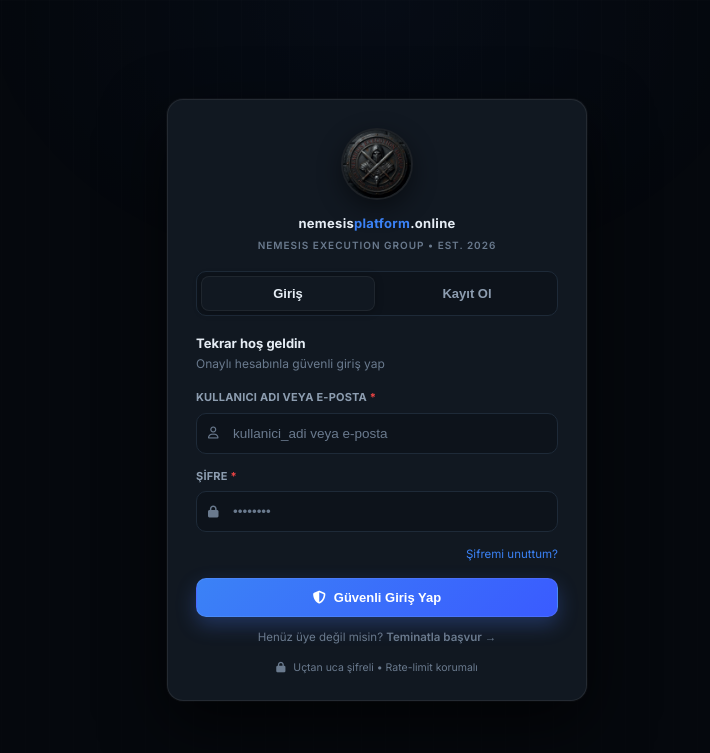
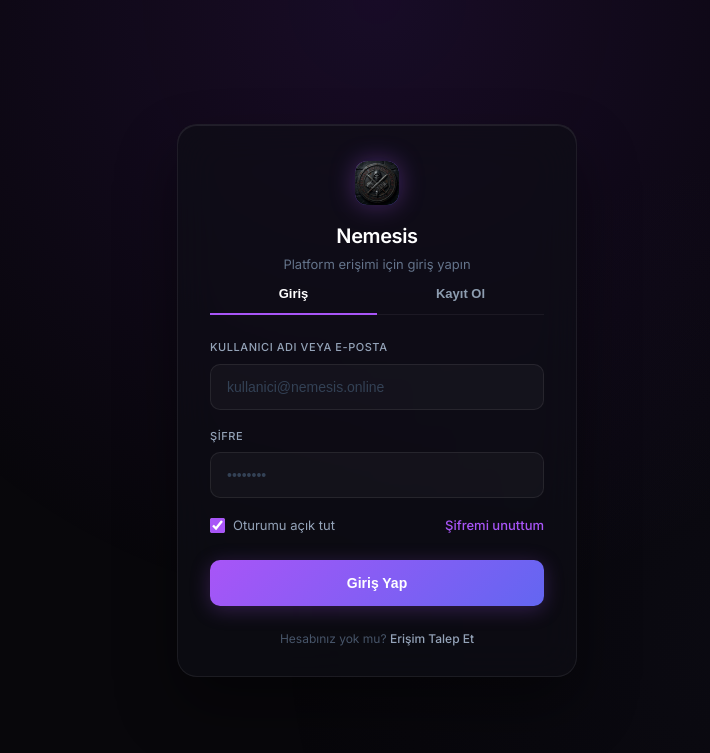
Before and after one commit to ByFieber/darkcloud-underground, a plain HTML site: page index.html in a window 1280 px wide. Shown: the top 753 px of the page, without its empty margins (263-973 px from the left). Drawn offline with Linux system fonts and the light colour scheme.

Commit message:
login sade mukemmel: verilen tasarim birebir, sacma metinler silindi, tek kart 400px, cift scrollbar duzeltildi

```diff
--- a/index.html
+++ b/index.html
@@ -13,31 +13,48 @@
 *{box-sizing:border-box;margin:0;padding:0}
 body{font-family:Inter,system-ui,sans-serif;background:var(--bg);color:var(--text);line-height:1.5;font-size:14px;-webkit-font-smoothing:antialiased}
 a{color:var(--blue);text-decoration:none}
-.gate{position:fixed;inset:0;z-index:100;background:#05080d;display:grid;place-items:center;padding:20px;overflow:auto;-webkit-overflow-scrolling:touch;min-height:100vh}
-.gate::before{content:"";position:fixed;inset:0;background:radial-gradient(700px 500px at 50% 0%, rgba(59,130,246,.08), transparent 60%), linear-gradient(rgba(255,255,255,.015) 1px, transparent 1px), linear-gradient(90deg, rgba(255,255,255,.015) 1px, transparent 1px);background-size:auto,auto,24px 24px,24px 24px;pointer-events:none;opacity:.5}
+body.gate-open{overflow:hidden}
+/* === MÜKEMMEL LOGIN - verdiğin tasarım birebir, tek scrollbar === */
+.gate{position:fixed;inset:0;z-index:100;background:#08070b;display:flex;justify-content:center;align-items:center;padding:20px;overflow:auto;-webkit-overflow-scrolling:touch}
+.gate::before{content:"";position:fixed;inset:0;background:radial-gradient(circle at 50% 0%, rgba(120,40,200,.15) 0%, transparent 60%), radial-gradient(circle at 80% 80%, rgba(50,50,100,.08) 0%, transparent 40%);pointer-events:none}
 .gate.hide{display:none}
-.gate-card{width:100%;max-width:420px;background:var(--panel);border:1px solid rgba(255,255,255,.08);border-radius:16px;overflow:hidden;box-shadow:0 24px 64px rgba(0,0,0,.65), 0 0 0 1px rgba(255,255,255,.04);position:relative;margin:auto}
-.gate-head{padding:28px 28px 0;text-align:center}
-.login-logo{width:72px;height:72px;border-radius:50%;border:2px solid rgba(255,255,255,.08);box-shadow:0 8px 24px rgba(0,0,0,.45);object-fit:cover;background:#0a0e13;display:block;margin:0 auto 14px}
-.gate-brand{font-size:13px;font-weight:700;letter-spacing:.3px;color:var(--text)}
-.gate-brand b{color:var(--blue)}
-.gate-sub{font-size:10px;letter-spacing:1px;color:var(--muted2);margin-top:4px;font-weight:600}
-.logo-img-sm{width:32px;height:32px;border-radius:50%;border:1px solid var(--border2);object-fit:cover;background:#0a0e13}
-.tabs2{display:flex;gap:6px;margin:18px 28px 0;background:var(--panel3);border:1px solid var(--border);border-radius:10px;padding:4px}
-.tabs2 button{flex:1;padding:9px 6px;font-size:13px;font-weight:700;border:none;background:transparent;color:var(--muted);cursor:pointer;border-radius:8px;transition:.15s}
-.tabs2 button.active{background:var(--panel);color:var(--text);box-shadow:0 1px 8px rgba(0,0,0,.25);border:1px solid rgba(255,255,255,.06)}
-.gate-body{padding:18px 28px 24px}
+.gate-card{width:100%;max-width:400px;background:rgba(15,15,22,.65);backdrop-filter:blur(20px);-webkit-backdrop-filter:blur(20px);border:1px solid rgba(255,255,255,.07);border-radius:20px;box-shadow:0 30px 60px rgba(0,0,0,.4), inset 0 1px 0 rgba(255,255,255,.08);position:relative;margin:auto;overflow:hidden}
+.gate-head{padding:36px 32px 0;text-align:center}
+.login-logo{width:44px;height:44px;margin:0 auto 16px auto;background:linear-gradient(135deg, #a855f7 0%, #6366f1 100%);border-radius:12px;display:flex;align-items:center;justify-content:center;box-shadow:0 0 24px rgba(168,85,247,.35);object-fit:cover}
+.login-logo img{width:44px;height:44px;border-radius:12px;object-fit:cover}
+.logo-img-sm{width:32px;height:32px;border-radius:8px;object-fit:cover;background:linear-gradient(135deg, #a855f7 0%, #6366f1 100%)}
+.tabs2{display:flex;gap:0;margin:0 32px;border-bottom:1px solid rgba(255,255,255,.06)}
+.tabs2 button{flex:1;padding:12px 6px;font-size:13px;font-weight:600;border:none;background:transparent;color:var(--muted);cursor:pointer;border-bottom:2px solid transparent;margin-bottom:-1px;transition:.15s}
+.tabs2 button.active{color:#fff;border-bottom-color:#a855f7}
+.gate-body{padding:24px 32px 28px}
+@media(max-width:480px){.gate{padding:12px;align-items:flex-start}.gate-card{margin:12px auto;max-width:100%}.gate-head{padding:28px 20px 0}.gate-body{padding:18px 20px 22px}}
 .field{margin-bottom:14px}
 .field label{font-size:11px;font-weight:700;letter-spacing:.2px;color:var(--muted);display:block;margin-bottom:7px;text-transform:uppercase}
 .field label em{color:var(--red);font-style:normal}
 .field-wrap{position:relative}
 .field-wrap i{position:absolute;left:12px;top:50%;transform:translateY(-50%);color:var(--muted2);font-size:12px;pointer-events:none}
-.field input,.field select{width:100%;background:var(--panel3);border:1px solid var(--border);color:var(--text);padding:12px 12px 12px 36px;font-size:13.5px;outline:none;border-radius:10px;transition:.15s}
-.field input:focus,.field select:focus{border-color:var(--blue);box-shadow:0 0 0 3px rgba(59,130,246,.14);background:#0d131b}
-.field input::placeholder{color:var(--muted2)}
+.field input,.field select{width:100%;background:rgba(255,255,255,.03);border:1px solid rgba(255,255,255,.08);color:var(--text);padding:12px 12px 12px 36px;font-size:13.5px;outline:none;border-radius:10px;transition:.15s}
+.field input:focus,.field select:focus{border-color:rgba(168,85,247,.6);box-shadow:0 0 0 4px rgba(168,85,247,.12);background:rgba(255,255,255,.05)}
+.field input::placeholder{color:#334155}
 .hint{font-size:11px;color:var(--muted2);margin-top:6px}
 .err{font-size:12.5px;color:#ff6b6b;background:rgba(239,68,68,.07);border:1px solid rgba(239,68,68,.14);padding:10px 12px;margin-bottom:14px;display:none;border-radius:10px}
 .ok{font-size:12.5px;color:#10b981;background:rgba(16,185,129,.07);border:1px solid rgba(16,185,129,.14);padding:10px 12px;margin-bottom:14px;display:none;border-radius:10px}
+.form-group{margin-bottom:18px}
+.form-group label{display:block;font-size:11px;font-weight:500;color:#94a3b8;margin-bottom:8px;letter-spacing:.05em;text-transform:uppercase}
+.input-wrapper{position:relative;display:flex;align-items:center}
+.input-wrapper input{width:100%;height:46px;padding:0 16px;background:rgba(255,255,255,.03);border:1px solid rgba(255,255,255,.08);border-radius:10px;font-size:14px;color:#fff;outline:none;transition:.2s}
+.input-wrapper input::placeholder{color:#334155}
+.input-wrapper input:focus{background:rgba(255,255,255,.05);border-color:rgba(168,85,247,.6);box-shadow:0 0 0 4px rgba(168,85,247,.12)}
+.form-actions{display:flex;justify-content:space-between;align-items:center;margin:12px 0 24px 0;font-size:13px}
+.remember-me{display:flex;align-items:center;gap:8px;cursor:pointer;color:#94a3b8;user-select:none;font-size:13px}
+.remember-me input{accent-color:#a855f7;width:15px;height:15px;cursor:pointer}
+.forgot-pass{color:#a855f7;text-decoration:none;font-weight:500;font-size:13px}
+.forgot-pass:hover{color:#c084fc}
+.btn-submit{width:100%;height:46px;background:linear-gradient(135deg, #a855f7 0%, #6366f1 100%);border:none;border-radius:10px;color:#fff;font-size:14px;font-weight:600;cursor:pointer;transition:.25s;box-shadow:0 4px 20px rgba(168,85,247,.25)}
+.btn-submit:hover{opacity:.95;transform:translateY(-1px);box-shadow:0 6px 24px rgba(168,85,247,.35)}
+.card-footer{margin-top:24px;text-align:center;font-size:12px;color:#475569}
+.card-footer a{color:#94a3b8;text-decoration:none;font-weight:500}
+.card-footer a:hover{color:#fff}
 .check{font-size:11.5px;color:var(--muted);display:flex;gap:7px;align-items:flex-start;margin:8px 0}
 .check input{margin-top:2px;accent-color:var(--blue)}
 .check a{color:var(--blue)}
@@ -133,40 +150,39 @@ footer{max-width:1160px;margin:18px auto 0;padding:12px 14px;border-top:1px soli
 <div id="gate" class="gate">
   <div class="gate-card">
     <div class="gate-head">
-      <img src="logo.png" alt="NEMESIS" class="login-logo" onerror="this.style.display='none'">
-      <div class="gate-brand">nemesis<b>platform</b>.online</div>
-      <div class="gate-sub">NEMESIS EXECUTION GROUP • EST. 2026</div>
+      <div class="login-logo"><img src="logo.png" alt="NEMESIS" onerror="this.style.display='none';this.parentElement.innerHTML='<svg viewBox=&quot;0 0 24 24&quot; style=&quot;width:22px;height:22px;fill:none;stroke:#fff;stroke-width:2.2;stroke-linecap:round;stroke-linejoin:round&quot;><path d=&quot;M12 2L2 7l10 5 10-5-10-5zM2 17l10 5 10-5M2 12l10 5 10-5&quot;></path></svg>'"></div>
+      <div style="font-size:20px;font-weight:600;letter-spacing:-.02em;color:#fff">Nemesis</div>
+      <div style="font-size:13px;color:#64748b;margin-top:4px">Platform erişimi için giriş yapın</div>
     </div>
     <div class="tabs2"><button id="tabLogin" class="active" onclick="switchMode('login')">Giriş</button><button id="tabReg" onclick="switchMode('register')">Kayıt Ol</button></div>
     <div class="gate-body">
 
-      <!-- LOGIN FORM -->
+      <!-- LOGIN FORM - sade mükemmel, verdiğin tasarım birebir -->
       <div id="loginForm">
-        <div style="margin-bottom:16px"><div style="font-size:13px;font-weight:700;color:var(--text)">Tekrar hoş geldin</div><div style="font-size:12px;color:var(--muted2);margin-top:2px">Onaylı hesabınla güvenli giriş yap</div></div>
         <div id="loginErr" class="err"></div>
         <div id="loginOk" class="ok"></div>
-        <div class="field"><label>Kullanıcı adı veya e-posta <em>*</em></label><div class="field-wrap"><i class="fa-regular fa-user"></i><input id="lu" placeholder="kullanici_adi veya e-posta" autocomplete="username"></div></div>
-        <div class="field"><label>Şifre <em>*</em></label><div class="field-wrap"><i class="fa-solid fa-lock"></i><input id="lp" type="password" placeholder="••••••••" autocomplete="current-password"></div></div>
-        <div style="display:flex;justify-content:space-between;align-items:center;margin:6px 0 14px"><span style="font-size:11px;color:var(--muted2)" id="lockInfo"></span><a href="#" onclick="event.preventDefault();alert('Şifre sıfırlama için t.me/NemesisPlatformOnline üzerinden yazın.')" style="font-size:11.5px;color:var(--blue)">Şifremi unuttum?</a></div>
-        <button class="btn btn-primary" onclick="doLogin()"><i class="fa-solid fa-shield-halved"></i> Güvenli Giriş Yap</button>
-        <div style="text-align:center;margin-top:12px;font-size:11.5px;color:var(--muted2)">Henüz üye değil misin? <span class="link" style="font-weight:600" onclick="switchMode('register')">Teminatla başvur →</span></div>
-        <div style="margin-top:14px;display:flex;gap:8px;align-items:center;justify-content:center;color:var(--muted2);font-size:10.5px"><i class="fa-solid fa-lock"></i> Uçtan uca şifreli • Rate-limit korumalı</div>
+        <div class="form-group"><label>Kullanıcı Adı veya E-posta</label><div class="input-wrapper"><input type="text" id="lu" placeholder="kullanici@nemesis.online" autocomplete="username"></div></div>
+        <div class="form-group"><label>Şifre</label><div class="input-wrapper"><input type="password" id="lp" placeholder="••••••••" autocomplete="current-password"></div></div>
+        <div class="form-actions"><label class="remember-me"><input type="checkbox" checked> Oturumu açık tut</label><a href="#" class="forgot-pass" onclick="event.preventDefault();alert('Şifre sıfırlama için t.me/NemesisPlatformOnline üzerinden yazın.')">Şifremi unuttum</a></div>
+        <div style="font-size:11px;color:#475569;margin-bottom:10px;text-align:center" id="lockInfo"></div>
+        <button type="button" class="btn-submit" onclick="doLogin()">Giriş Yap</button>
+        <div class="card-footer">Hesabınız yok mu? <a href="#" onclick="switchMode('register');return false">Erişim Talep Et</a></div>
       </div>
 
-      <!-- REGISTER FORM -->
+      <!-- REGISTER FORM - sade mükemmel -->
       <div id="regForm" style="display:none">
         <div id="regErr" class="err"></div>
         <div id="regOk" class="ok"></div>
-        <div class="field"><label>Kullanıcı adı <em>*</em></label><div class="field-wrap"><i class="fa-regular fa-user"></i><input id="ru" placeholder="3-16 karakter, a-z 0-9 _"></div><div class="hint">Sadece harf, rakam ve _</div></div>
-        <div class="field"><label>E-posta <em>*</em></label><div class="field-wrap"><i class="fa-regular fa-envelope"></i><input id="re" placeholder="mail@ornek.com" autocomplete="email"></div></div>
-        <div class="field"><label>Telefon <em>*</em></label><div class="field-wrap"><i class="fa-solid fa-phone"></i><input id="rp" placeholder="+90 5xx xxx xx xx"></div></div>
-        <div class="field"><label>Telegram <em>*</em> — zorunlu</label><div class="field-wrap"><i class="fa-brands fa-telegram"></i><input id="rtg" placeholder="@kullaniciadiniz"></div><div class="hint">Onay için <a href="https://t.me/NemesisPlatformOnline" target="_blank">t.me/NemesisPlatformOnline</a> üzerinden yazacağız</div></div>
-        <div class="field"><label>Şifre <em>*</em></label><div class="field-wrap"><i class="fa-solid fa-lock"></i><input id="rpass" type="password" placeholder="En az 8, büyük/küçük + rakam"></div><div class="hint" id="passHint"></div></div>
-        <div class="field"><label>Şifre tekrar <em>*</em></label><div class="field-wrap"><i class="fa-solid fa-lock"></i><input id="rpass2" type="password" placeholder="Tekrar"></div></div>
-        <label class="check"><input type="checkbox" id="cTeminat"> <span> <a href="#" onclick="openLegal('collateralModal');return false"><b>Teminat şartlarını</b></a> okudum, üyeliğin teminat karşılığı ve doğrulanacağını kabul ediyorum. <em>*</em></span></label>
-        <label class="check"><input type="checkbox" id="cTerms"> <span> <a href="#" onclick="openLegal('termsModal');return false">Üyelik sözleşmesi</a> ve <a href="#" onclick="openLegal('privacyModal');return false">aydınlatma metnini</a> okudum, kişisel verilerimin doğrulama amacıyla işlenmesini onaylıyorum. <em>*</em></span></label>
-        <label class="check"><input type="checkbox" id="cRules"> <span> <a href="#" onclick="openLegal('termsModal');return false">Forum kurallarını</a> kabul ediyorum. <em>*</em></span></label>
-        <button class="btn btn-primary" id="regBtn" onclick="doRegister()"><i class="fa-solid fa-paper-plane"></i> Başvuruyu Telegram'a Gönder</button>
+        <div class="form-group"><label>Kullanıcı Adı</label><div class="input-wrapper"><input type="text" id="ru" placeholder="kullanici_adi"></div></div>
+        <div class="form-group"><label>E-posta</label><div class="input-wrapper"><input type="text" id="re" placeholder="mail@ornek.com" autocomplete="email"></div></div>
+        <div class="form-group"><label>Telefon</label><div class="input-wrapper"><input type="text" id="rp" placeholder="+90 5xx xxx xx xx"></div></div>
+        <div class="form-group"><label>Telegram</label><div class="input-wrapper"><input type="text" id="rtg" placeholder="@kullaniciadiniz"></div></div>
+        <div class="form-group"><label>Şifre</label><div class="input-wrapper"><input type="password" id="rpass" placeholder="••••••••"></div><div class="hint" id="passHint" style="font-size:11px;color:#475569;margin-top:6px"></div></div>
+        <div class="form-group"><label>Şifre Tekrar</label><div class="input-wrapper"><input type="password" id="rpass2" placeholder="••••••••"></div></div>
+        <label class="check"><input type="checkbox" id="cTeminat"> <span> <a href="#" onclick="openLegal('collateralModal');return false">Teminat şartlarını</a> kabul ediyorum</span></label>
+        <label class="check"><input type="checkbox" id="cTerms"> <span> <a href="#" onclick="openLegal('termsModal');return false">Sözleşme</a> ve <a href="#" onclick="openLegal('privacyModal');return false">Aydınlatma</a> metnini kabul ediyorum</span></label>
+        <button type="button" class="btn-submit" id="regBtn" onclick="doRegister()">Erişim Talep Et</button>
+        <div class="card-footer" style="margin-top:16px">Zaten hesabın var mı? <a href="#" onclick="switchMode('login');return false">Giriş Yap</a></div>
         <div id="verifyBox" class="verify-box">
           <b><i class="fa-solid fa-paper-plane"></i> Başvuru iletildi</b>
           <p id="verifyText"><span id="verifyMail"></span> — bilgileriniz <a href="https://t.me/NemesisPlatformOnline" target="_blank">t.me/NemesisPlatformOnline</a> grubuna düştü. Telegram adresiniz <b id="verifyTg"></b> üzerinden iletişime geçilecek. Teminatı yatırdıktan sonra yönetici bot üzerinden <b>/onayla</b> ile hesabınızı aktif edecek.</p>
@@ -426,7 +442,7 @@ async function doRegister(){
   const tgNorm=tg.startsWith('@')?tg:'@'+tg;
   if(passwordScore(p)<3){ err.style.display='block'; err.textContent='Şifre zayıf: en az 8 karakter, büyük/küçük harf ve rakam içermeli.'; return; }
   if(p!==p2){ err.style.display='block'; err.textContent='Şifreler eşleşmiyor.'; return; }
-  if(!document.getElementById('cTeminat').checked || !document.getElementById('cTerms').checked || !document.getElementById('cRules').checked){ err.style.display='block'; err.textContent='Tüm onay kutularını işaretlemelisiniz.'; return; }
+  if(!document.getElementById('cTeminat').checked || !document.getElementById('cTerms').checked){ err.style.display='block'; err.textContent='Onay kutularını işaretleyin.'; return; }
   const btn=document.getElementById('regBtn'); btn.disabled=true; btn.textContent='Gönderiliyor...';
   try{
     const res=await fetch('/api/register', {method:'POST', headers:{'Content-Type':'application/json'}, body: JSON.stringify({u,e,phone:ph,telegram:tgNorm,password:p})});
```
